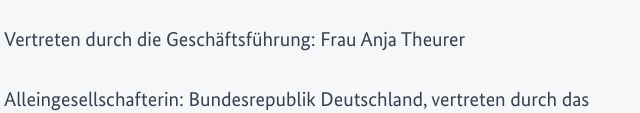
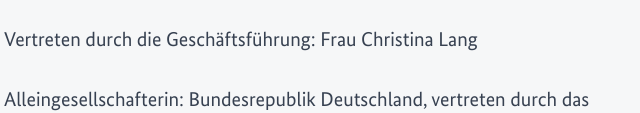
Before and after one commit to digitalservicebund/grundsteuer-static, a website: page impressum.html in a window 1280 px wide. Shown: the part 695-808 px from the top of the page, 60-700 px from the left. Drawn offline with Linux system fonts and the light colour scheme.

Commit message:
Update impressum.html

```diff
--- a/impressum.html
+++ b/impressum.html
@@ -118,7 +118,7 @@
             </p>
             <p>
               Vertreten durch die Geschäftsführung: Frau
-              Anja Theurer
+              Christina Lang
             </p>
             <p>
               Alleingesellschafterin: Bundesrepublik Deutschland, vertreten
```
